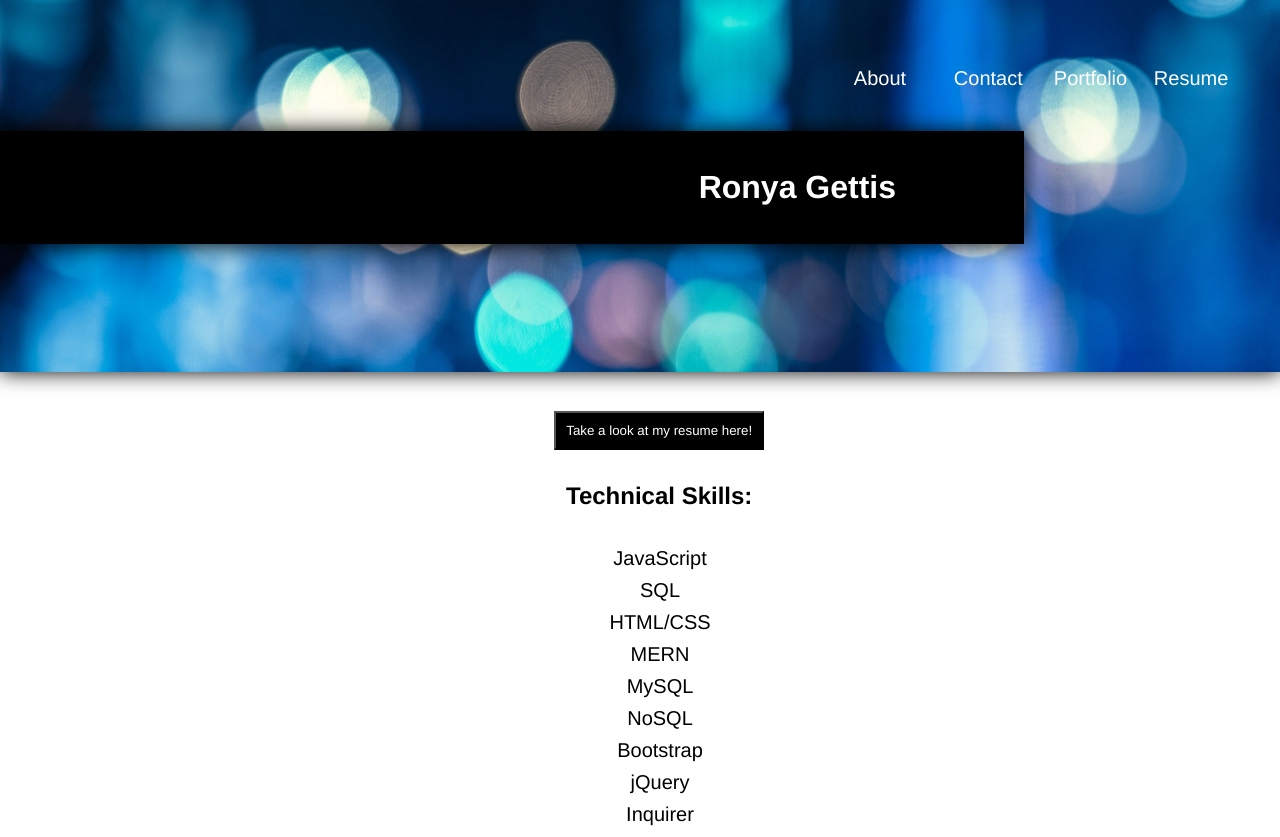
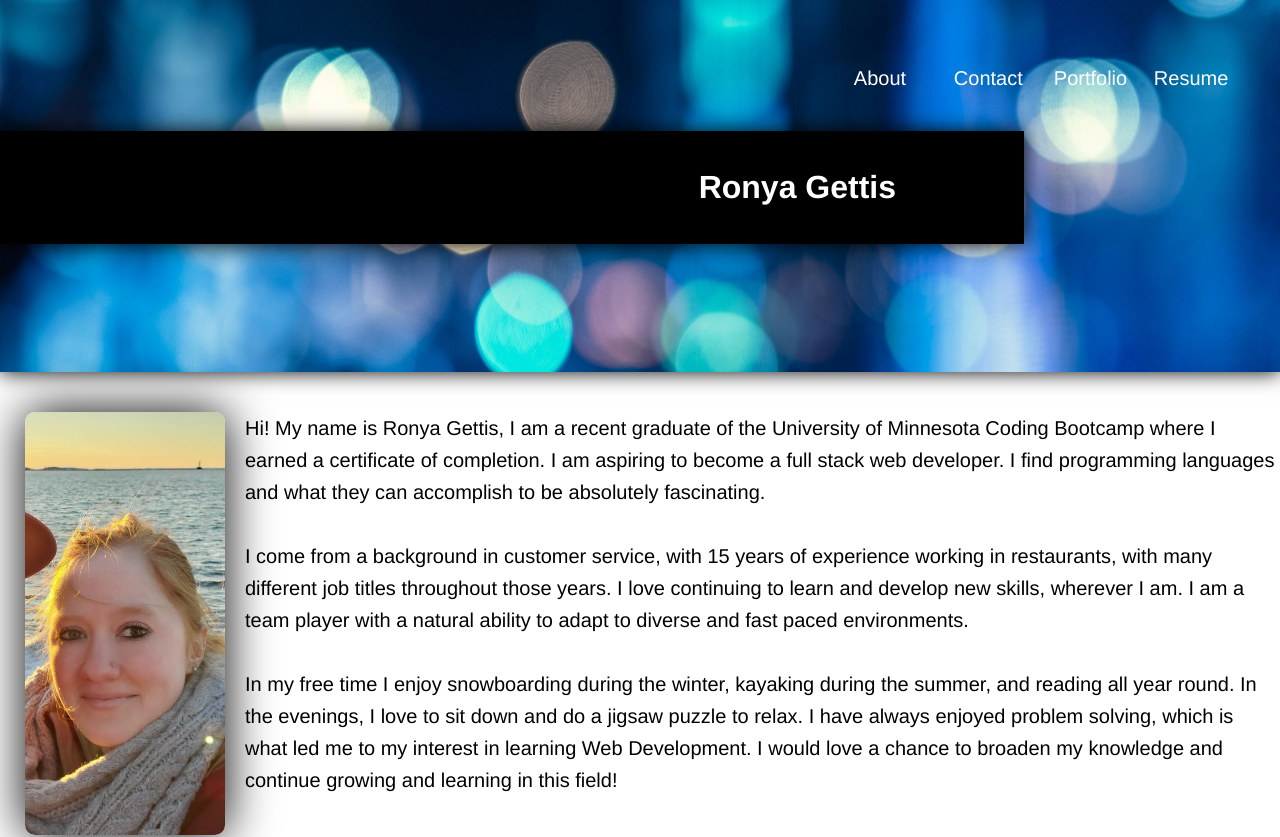
Before and after one commit to klmirg/ronya-react-portfolio, a React (Create React App) app: page /resume in a window 1280 px wide. Shown: the top 837 px of the page. Built offline with nearby package versions, Linux system fonts and the light colour scheme.

Commit message:
fixing a route

```diff
--- a/src/App.js
+++ b/src/App.js
@@ -16,7 +16,8 @@ function App() {
     <div>
       <Header></Header>
       <div>
-        <Route exact path="/" component={About} />
+        <About></About>
+        {/* <Route exact path="/ronya-react-portfolio" component={About} /> */}
         <Route exact path="/contact" component={ContactForm} />
         <Route exact path="/portfolio" component={Portfolio} />
         <Route exact path="/resume" component={Resume} />
```
